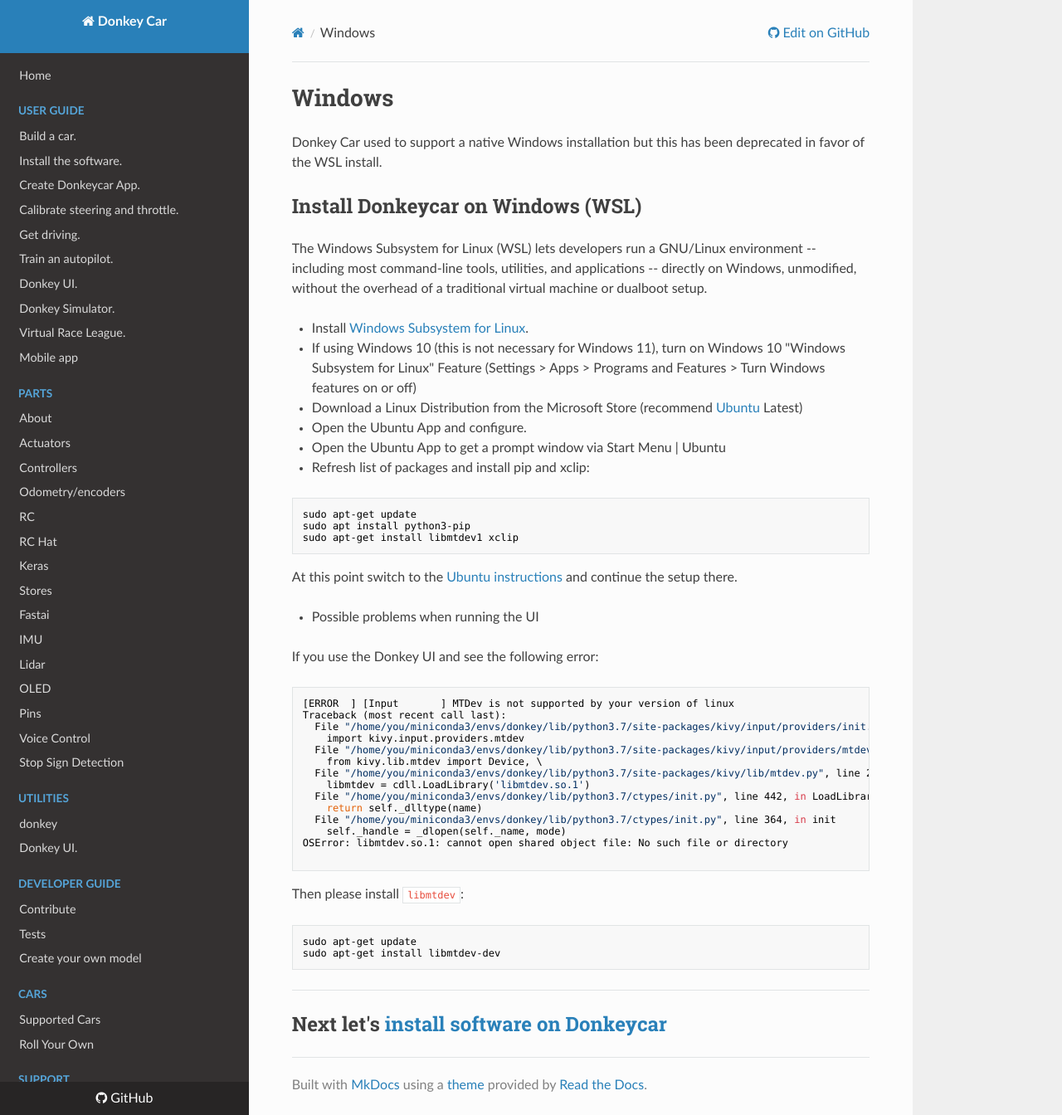
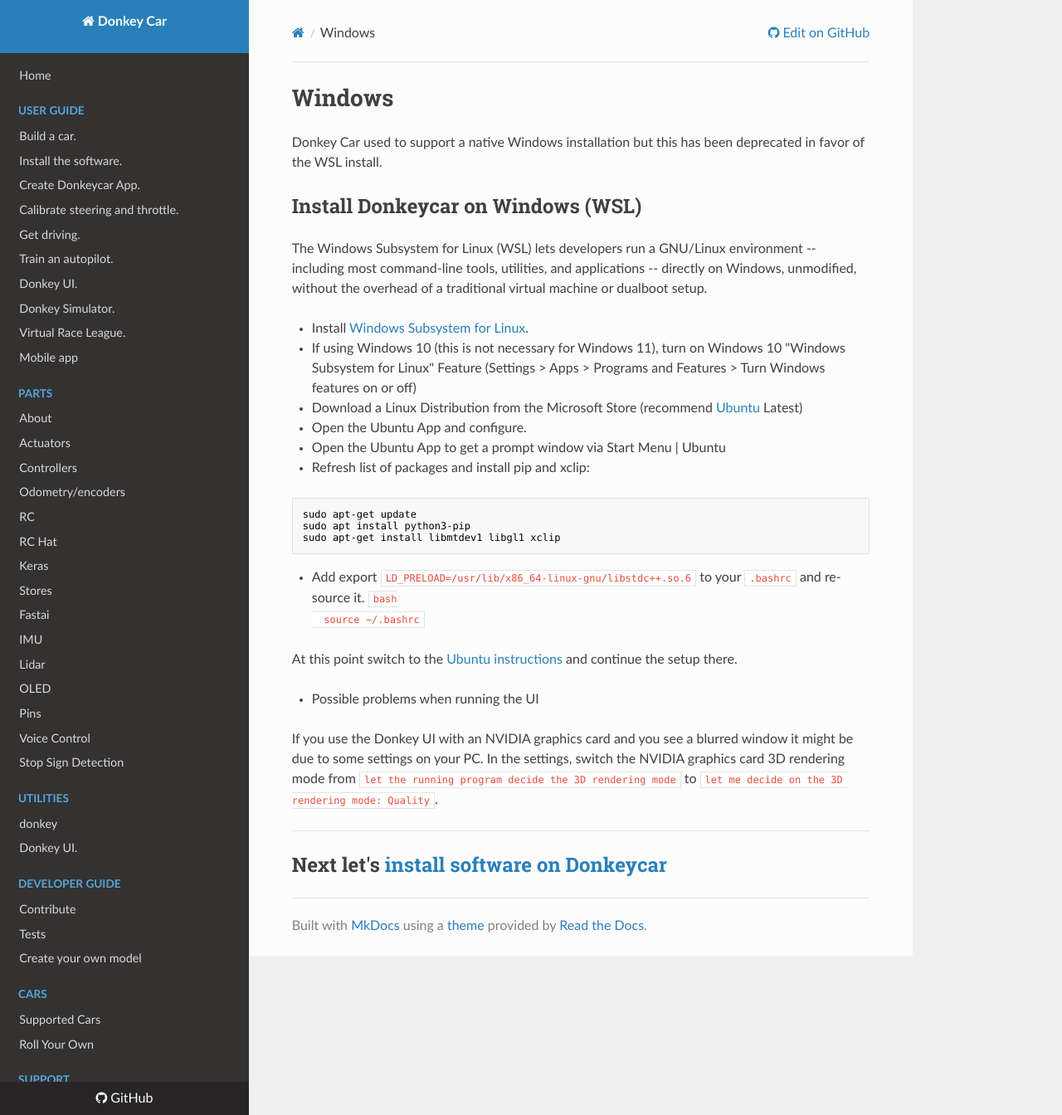
Before and after one commit to autorope/donkeydocs, an MkDocs documentation site: the page built from docs/guide/host_pc/setup_windows.md, in a window 1280 px wide and 1344 px high. Shown: the whole window at 83% size. Built offline with MkDocs 1.6.1, drawn with Linux system fonts in a browser that asks for light colours; nearby versions of some CDN libraries.

Commit message:
Update setup_windows.md
Added fixes we had to apply on @TCIII's laptop to get it to work w/ an NVIDIA graphics card.

````diff
--- a/docs/guide/host_pc/setup_windows.md
+++ b/docs/guide/host_pc/setup_windows.md
@@ -18,35 +18,21 @@ The Windows Subsystem for Linux (WSL) lets developers run a GNU/Linux environmen
 ```bash
 sudo apt-get update
 sudo apt install python3-pip
-sudo apt-get install libmtdev1 xclip
+sudo apt-get install libmtdev1 libgl1 xclip
 ```
+* Add export `LD_PRELOAD=/usr/lib/x86_64-linux-gnu/libstdc++.so.6` to your `.bashrc` and re-source it.
+  ```bash
+  source ~/.bashrc
+  ```
 
 At this point switch to the [Ubuntu instructions](http://docs.donkeycar.com/guide/host_pc/setup_ubuntu/) and continue the setup there.
 
 * Possible problems when running the UI
 
-If you use the Donkey UI and see the following error:
-```bash
-[ERROR  ] [Input       ] MTDev is not supported by your version of linux
-Traceback (most recent call last):
-  File "/home/you/miniconda3/envs/donkey/lib/python3.7/site-packages/kivy/input/providers/init.py", line 41, in <module>
-    import kivy.input.providers.mtdev
-  File "/home/you/miniconda3/envs/donkey/lib/python3.7/site-packages/kivy/input/providers/mtdev.py", line 84, in <module>
-    from kivy.lib.mtdev import Device, \
-  File "/home/you/miniconda3/envs/donkey/lib/python3.7/site-packages/kivy/lib/mtdev.py", line 29, in <module>
-    libmtdev = cdll.LoadLibrary('libmtdev.so.1')
-  File "/home/you/miniconda3/envs/donkey/lib/python3.7/ctypes/init.py", line 442, in LoadLibrary
-    return self._dlltype(name)
-  File "/home/you/miniconda3/envs/donkey/lib/python3.7/ctypes/init.py", line 364, in init
-    self._handle = _dlopen(self._name, mode)
-OSError: libmtdev.so.1: cannot open shared object file: No such file or directory
-
-```
-Then please install `libmtdev`:
-```bash
-sudo apt-get update
-sudo apt-get install libmtdev-dev
-```
+If you use the Donkey UI with an NVIDIA graphics card and you see a blurred window it might be due to some settings on
+your PC. In the settings, switch the NVIDIA graphics card 3D rendering mode from
+`let the running program decide the 3D rendering mode`
+to `let me decide on the 3D rendering mode: Quality`.
 
 ---
 ## Next let's [install software on Donkeycar](/guide/install_software/#step-2-install-software-on-donkeycar)
````
